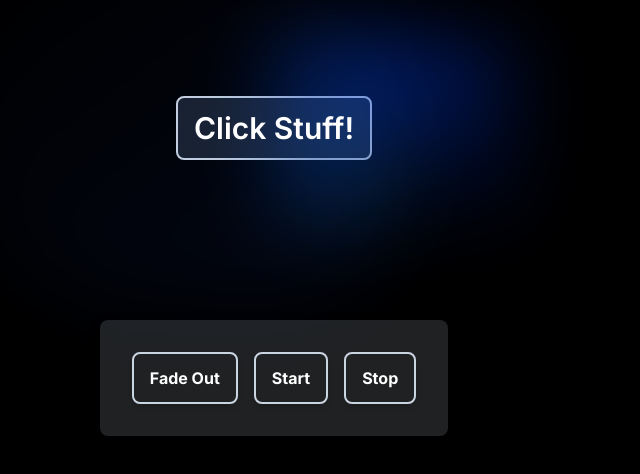
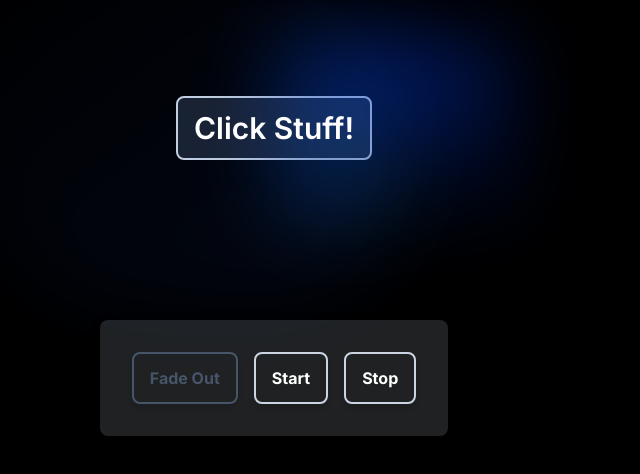
Before and after one commit to dlustre/camp-space, a Next.js app: page /hw2 in a window 1280 px wide. Shown: the top 474 px of the page, without its empty margins (366-1006 px from the left). Built offline with nearby package versions, Linux system fonts and the light colour scheme.

Commit message:
give fade-out button more visual cues for being disabled

```diff
--- a/src/app/hw2/page.tsx
+++ b/src/app/hw2/page.tsx
@@ -60,7 +60,7 @@ export default function Page() {
       <div className='flex gap-4 w-auto rounded-lg shadow-[1px_4px_15px_-1px_rgb(0_0_0/0.1)] h-full bg-gray-400 p-8 justify-center bg-opacity-20'>
         <button
           disabled={!playing}
-          className={`${playing ? "hover:bg-indigo-900" : "hover:bg-gray-500"} font-bold border-2 border-w shadow-md border-slate-300 bg-opacity-50 rounded-lg py-3 px-4 transition-all hover:bg-indigo-900`}
+          className={`${playing ? "hover:bg-indigo-900" : "border-slate-600 text-slate-600"} font-bold border-2 border-w shadow-md border-slate-300 bg-opacity-50 rounded-lg py-3 px-4 transition-all`}
           onClick={fadeOut}
         >
           Fade Out
```
